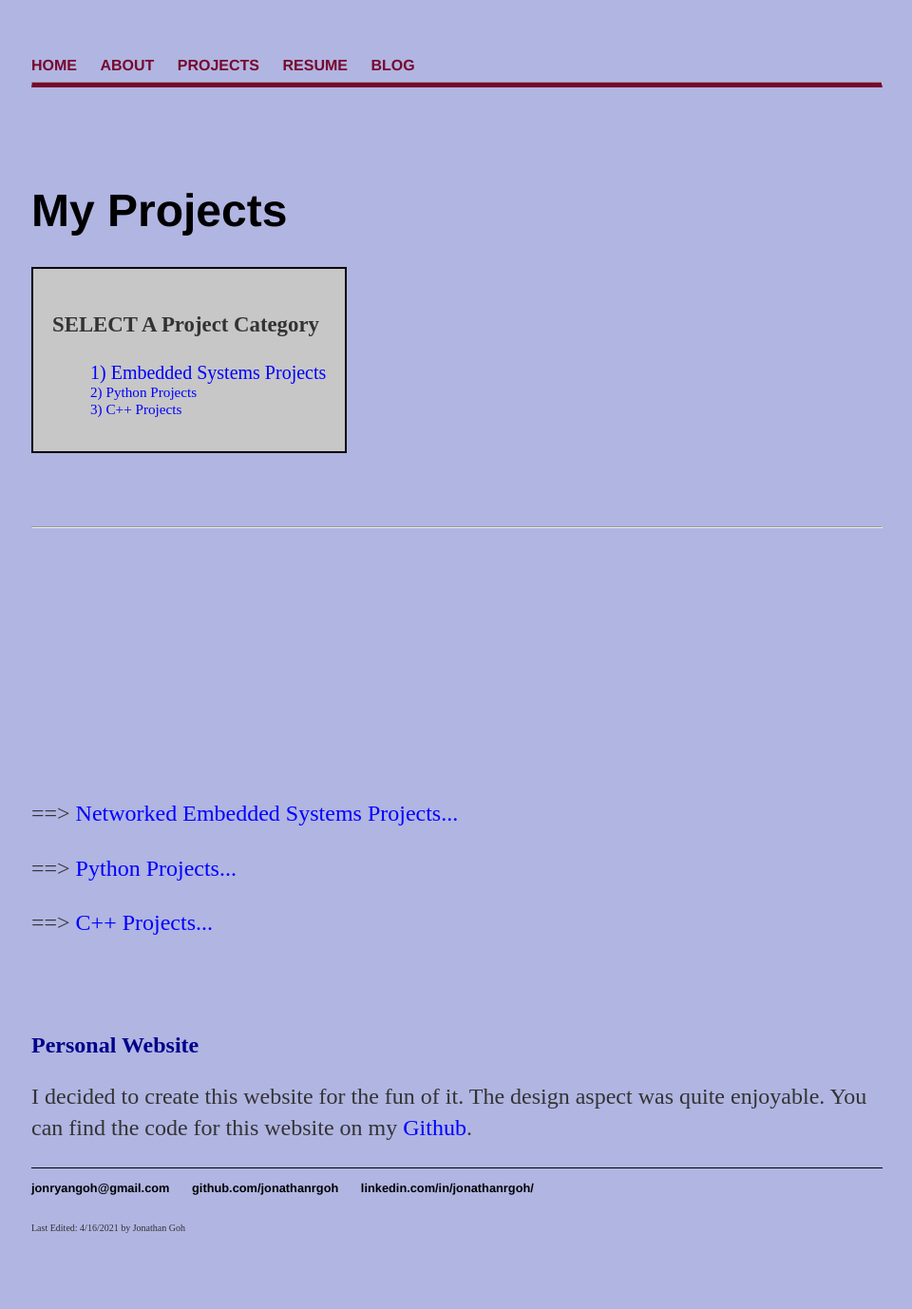
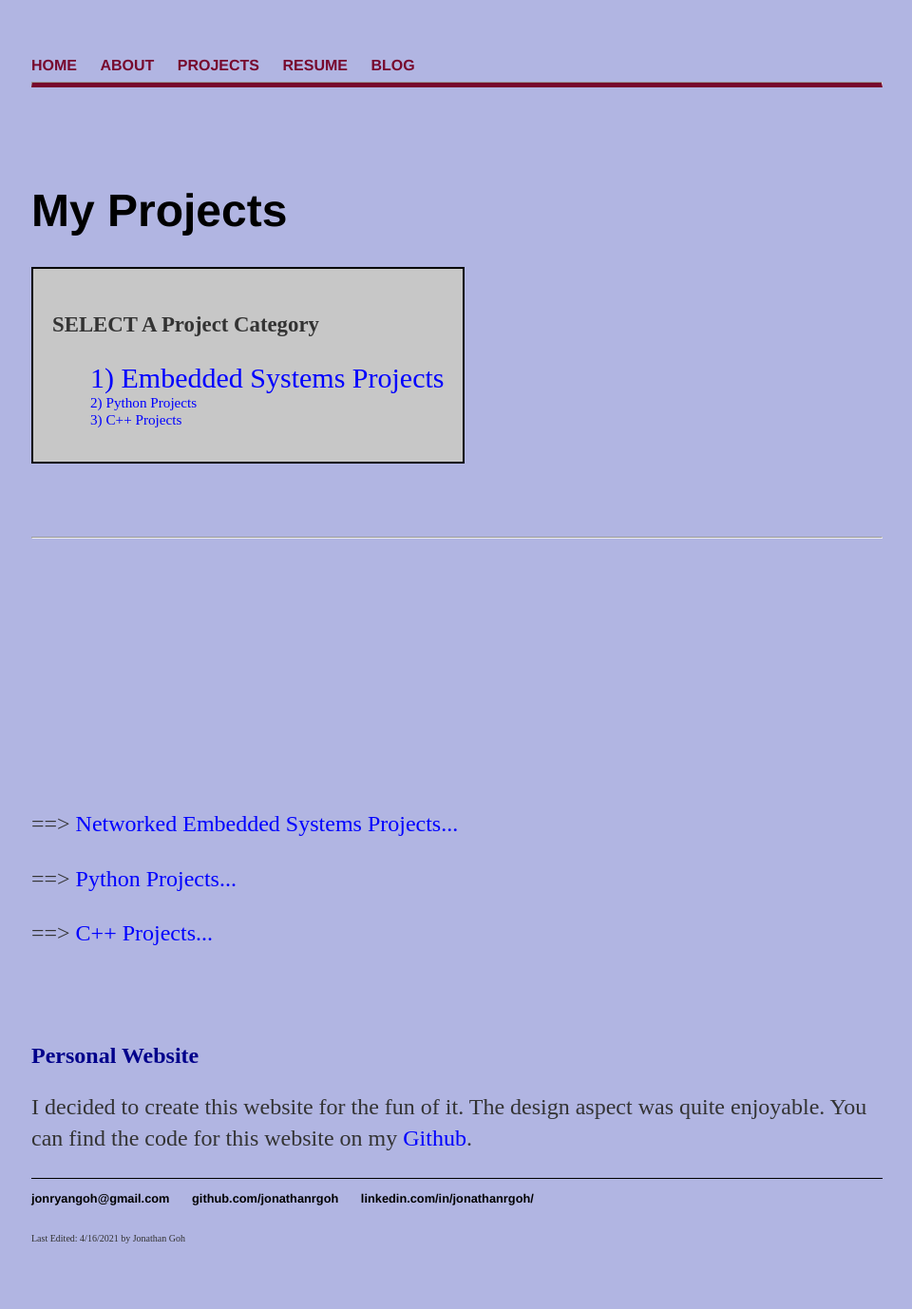
Before and after one commit to jonathanrgoh/jonathanrgoh.github.io, a Jekyll site: the page built from projects/index.html, in a window 1280 px wide. Shown: the whole page at 95% size, without its empty margins (159-1119 px from the left). Built offline with Jekyll 4.4.1, drawn with Linux system fonts in a browser that asks for light colours.

Commit message:
Update index.html

```diff
--- a/projects/index.html
+++ b/projects/index.html
@@ -12,7 +12,7 @@ title: My Projects
 		<div id="toc_container">
 		<p class="toc_title">SELECT A Project Category</p>
 		<ul class="toc_list">
-			<li><a href="/projects/Embedded_Projects" style="color:blue; font-size:20px;">1) Embedded Systems Projects</a></li>
+			<li><a href="/projects/Embedded_Projects" style="color:blue; font-size:30px;">1) Embedded Systems Projects</a></li>
 			<li><a href="/projects/pythonProjects" style="color:blue">2) Python Projects</a></li>
 			<li><a href="/projects/CS_Projects" style="color:blue">3) C++ Projects</a></li>
 		</ul>
```
